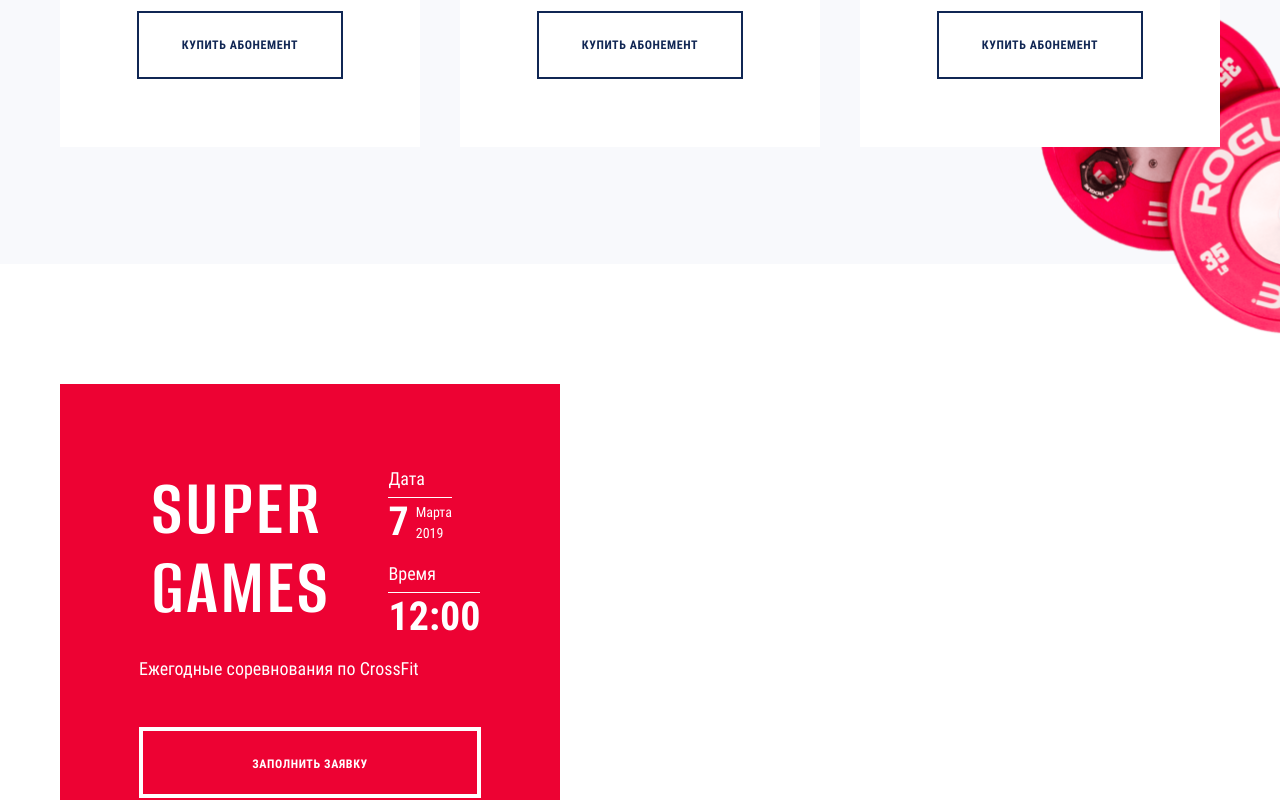
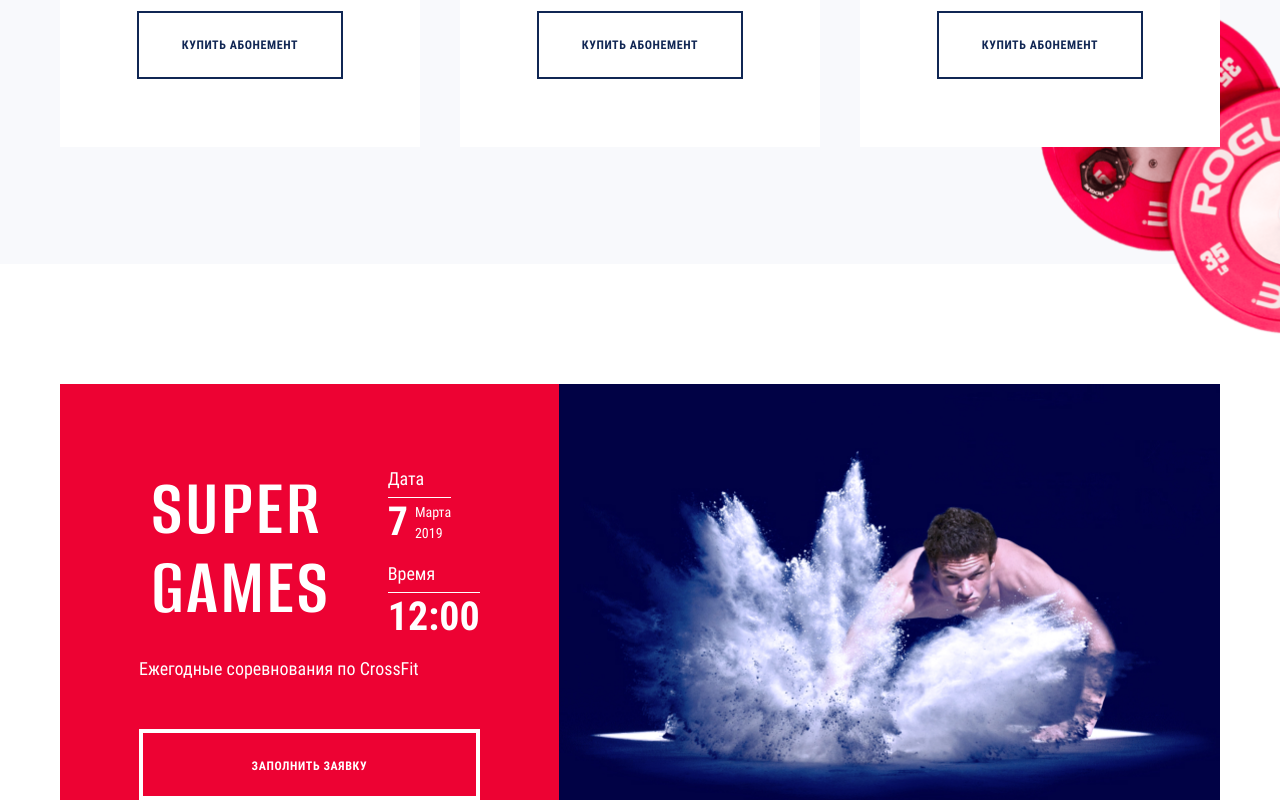
Before and after one commit to NadyaNVS/fitness, a website: page source/index.html in a window 1280 px wide. Shown: the part 2000-2800 px from the top of the page. Drawn offline with nearby package versions, Linux system fonts and the light colour scheme; files that its build step writes are made by us from their sources; files whose address does not match are found by name.

Commit message:
games block

```diff
--- a/source/index.html
+++ b/source/index.html
@@ -8,6 +8,11 @@
   <meta name="description" content="Supergym – самый большой фитнес центр за Уралом.">
   <title>Supergym</title>
   <link rel="stylesheet" href="css/style.min.css">
+  <link rel="preload" href="fonts/AlumniSans-ExtraBold.woff2" as="font" crossorigin="anonymous">
+  <link rel="preload" href="fonts/AlumniSans-SemiBold.woff2" as="font" crossorigin="anonymous">
+  <link rel="preload" href="fonts/roboto-condensed-bold.woff2" as="font" crossorigin="anonymous">
+  <link rel="preload" href="fonts/roboto-condensed-light.woff2" as="font" crossorigin="anonymous">
+  <link rel="preload" href="fonts/roboto-condensed-regular.woff2" as="font" crossorigin="anonymous">
 </head>
 
 <body>
@@ -208,6 +213,7 @@
         <div class="container">
           <div class="games__container">
             <div class="games__content">
+              <div class="games__content-inner">
                 <div class="games__info">
                   <h2>Super games</h2>
                   <dl class="games__timetable">
@@ -228,6 +234,7 @@
                 </div>
                 <p>Ежегодные соревнования по&nbsp;CrossFit</p>
                 <a class="btn games__button" href="#">заполнить заявку</a>
+              </div>
             </div>
 
           </div>
--- a/source/sass/blocks/games.scss
+++ b/source/sass/blocks/games.scss
@@ -1,15 +1,64 @@
 .games__container {
   padding-top: 120px;
   padding-bottom: 50px;
+
+  @include vp-1199 {
+    padding-top: 100px;
+  }
+
+  @include vp-767 {
+    padding-top: 70px;
+    padding-bottom: 30px;
+  }
 }
 
 .games__content {
+  position: relative;
   color: $color-default-white;
   background-color: $color-torch-red;
   display: flex;
   flex-direction: column;
   padding: 85px 79px;
-  max-width: 500px;
+
+  @include vp-1199 {
+    padding: 51px 45px 50px;
+  }
+
+  &::before {
+    content: "";
+    position: absolute;
+    background-image: url("../img/games-man.jpg");
+    background-color: $color-midnight-express;
+    background-repeat: no-repeat;
+    background-size: auto 100%;
+    background-position: center;
+    width: 57%;
+    top: 0;
+    right: 0;
+    height: 100%;
+
+
+    @include retina {
+      background-image: url("../img/games-man@2x.jpg");
+    }
+
+
+    @include vp-767 {
+      width: 100%;
+      top: 100%;
+    }
+
+  }
+}
+
+.games__content-inner {
+  display: flex;
+  flex-direction: column;
+  width: 34%;
+
+  @include vp-767 {
+    width: 100%;
+  }
 }
 
 .games__content h2 {
@@ -21,8 +70,14 @@
   line-height: 79px;
   letter-spacing: 0.03em;
   text-transform: uppercase;
-  width: 77%;
+  width: 58%;
   margin-left: 12px;
+
+  @include vp-1199 {
+    font-size: 48px;
+    line-height: 46px;
+    margin-left: 7px;
+  }
 }
 
 .games__content p {
@@ -30,11 +85,19 @@
   font-size: 18px;
   line-height: 27px;
   margin-top: 8px;
-  margin-bottom: 25px;
+  margin-bottom: 27px;
+
+  @include vp-1199 {
+    font-size: 12px;
+    line-height: 18px;
+    margin-top: 0;
+    margin-bottom: 10px;
+  }
 }
 
 .games__info {
   display: flex;
+  flex-wrap: wrap;
   justify-content: space-between;
 }
 
@@ -43,8 +106,12 @@
   margin-top: -4px;
   display: flex;
   flex-direction: column;
-  width: 30%;
+  width: 27%;
   gap: 8px;
+
+  @include vp-1199 {
+    gap: 0;
+  }
 }
 
 .games__timetable dd {
@@ -52,40 +119,76 @@
   position: relative;
   width: fit-content;
 
+  @include vp-1199 {
+    margin-top: -1px;
+  }
+
   &::before {
     content: "";
     position: absolute;
     top: 5px;
     width: 100%;
     height: 1px;
-    background-color: $color-default-white;;
+    background-color: $color-default-white;
+
+    @include vp-1199 {
+      top: 2px;
+    }
   }
 }
 
 .games__timetable dt {
   font-size: 18px;
   line-height: 27px;
+
+  @include vp-1199 {
+    font-size: 12px;
+    line-height: 18px;
+  }
 }
 
 .games__timetable span {
   font-weight: 700;
   font-size: 40px;
   line-height: 60px;
+
+  @include vp-1199 {
+    font-size: 24px;
+    line-height: 36px;
+  }
 }
 
 .games__date dd {
   display: flex;
   gap: 7px;
+
+  @include vp-1199 {
+    gap: 4px;
+  }
 }
 
 .games__date small {
   font-size: 14px;
   line-height: 21px;
   margin-top: 10px;
+
+  @include vp-1199 {
+    font-size: 10px;
+    line-height: 13px;
+    margin-top: 4px;
+  }
 }
 
 .games__button {
   margin-top: 20px;
   padding-top: 26px;
   padding-bottom: 23px;
+
+  @include vp-1199 {
+    font-size: 10px;
+    line-height: 12px;
+    padding-top: 12px;
+    padding-bottom: 13px;
+    border-width: 2px;
+  }
 }
--- a/source/sass/global/fonts.scss
+++ b/source/sass/global/fonts.scss
@@ -1,12 +1,3 @@
-@font-face {
-  font-style: normal;
-  font-weight: 400;
-  font-family: "";
-
-  font-display: swap;
-  src: url("../fonts/.woff2") format("woff2");
-}
-
 @font-face {
   font-style: normal;
   font-weight: 300;
--- a/source/sass/variables.scss
+++ b/source/sass/variables.scss
@@ -19,6 +19,7 @@ $color-grey:                    #787878;
 $color-crimson:                 #d10a42;
 $color-egyptian-blue:           #103aae;
 $color-whisper:                 #e8e8e8;
+$color-midnight-express:        #030744;
 
 
 // Gradient
```
Also changed, not shown: build/css/style.css, build/css/style.min.css, build/index.html, 1 other file. Lines whose indentation alone changed are shown as unchanged.
